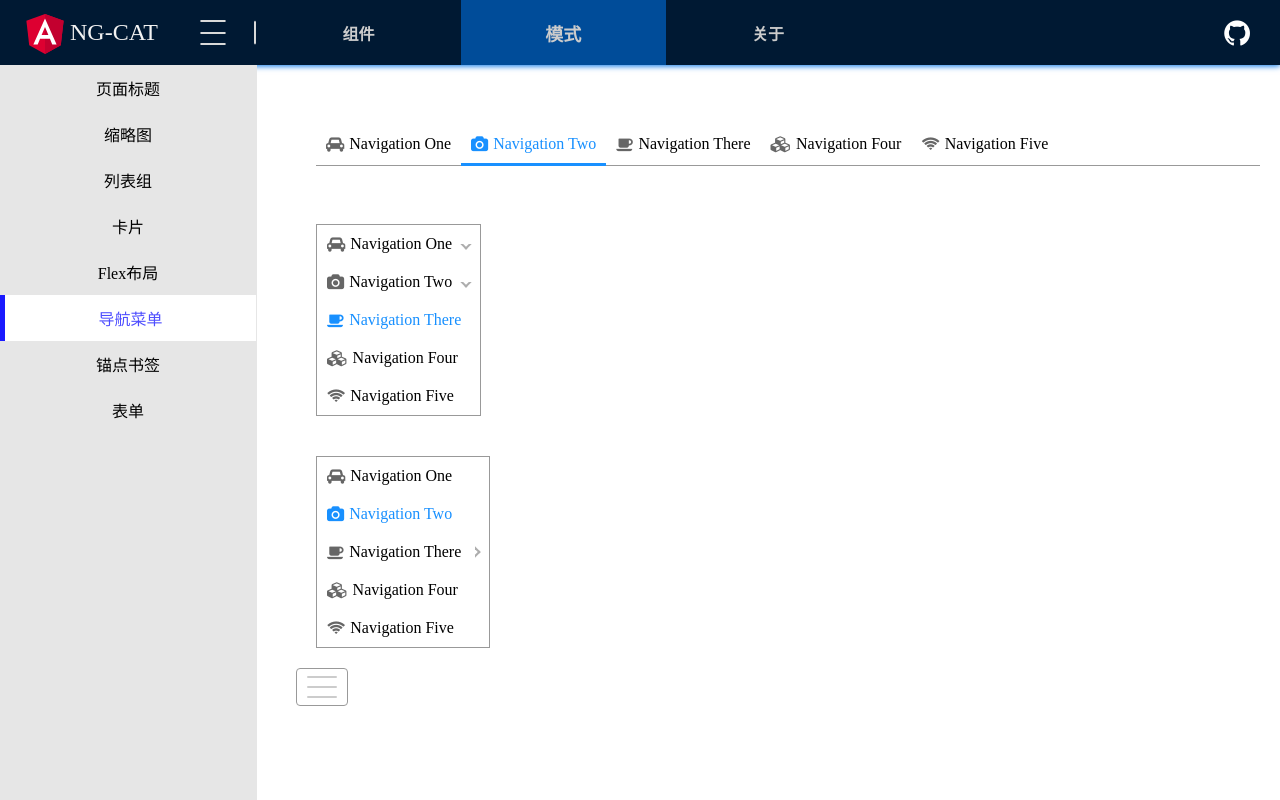
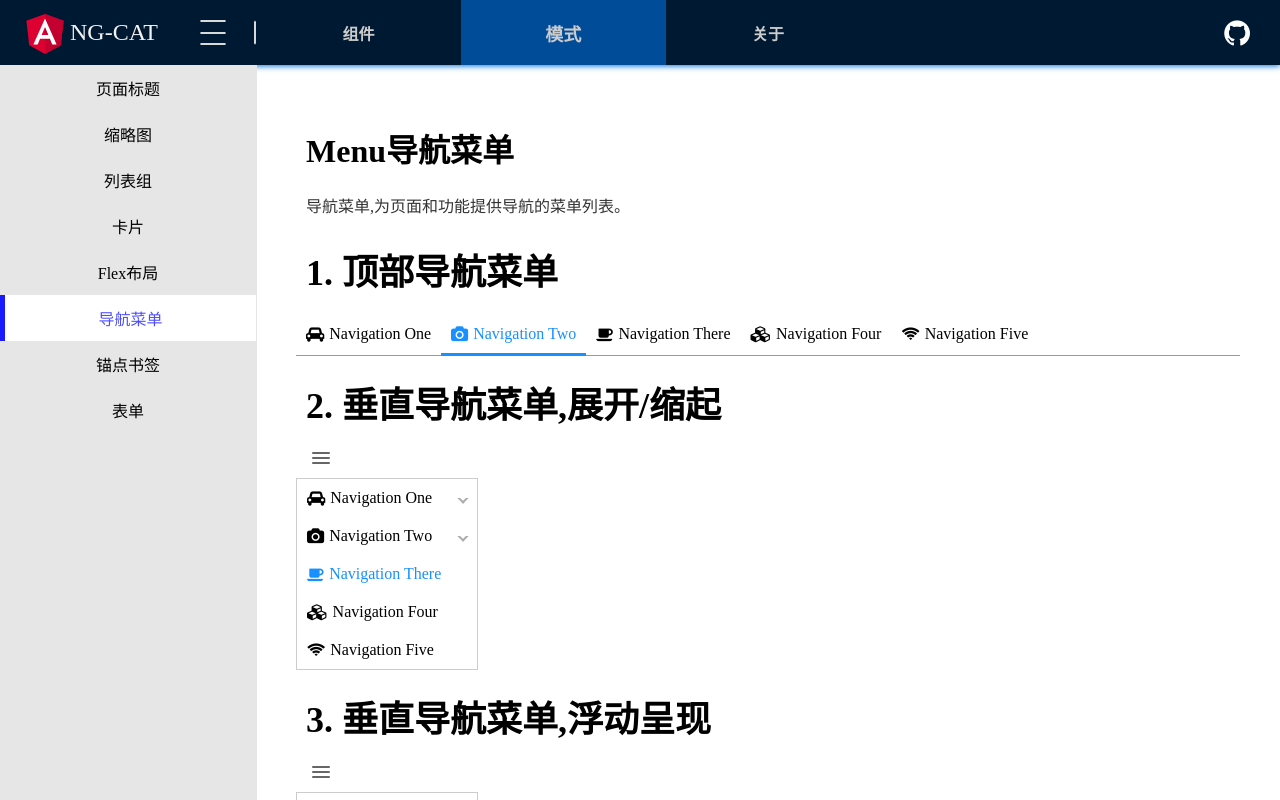
Before and after one commit to blueskyawen/ng-shadow-cat, an Angular app: page /pattern/menu in a window 1280 px wide. Built offline with nearby package versions, Linux system fonts and the light colour scheme.

Commit message:
add menu2

```diff
--- a/src/app/demo/menu/menu.component.html
+++ b/src/app/demo/menu/menu.component.html
@@ -1,3 +1,7 @@
+<h2 class="title">Menu导航菜单</h2>
+<p>导航菜单,为页面和功能提供导航的菜单列表。</p>
+
+<h1>1. 顶部导航菜单</h1>
 <ul class="nc-menu" [ngClass]="menuClasss">
 	<li class="nc-menu-item" *ngFor="let navItem of menuItems.navItems">
 		<span class="nc-menu-item-title" [ngClass]="{'active':navItem.isActive}" (click)="clickNavItem(navItem)">
@@ -25,19 +29,25 @@
 	</li>
 </ul>
 
-<br/>
+<h1></h1>
 
+<h1>2. 垂直导航菜单,展开/缩起</h1>
+<div style="margin:10px;">
+	<div class="nc-anticon-menu" (click)="antionUser('1')">
+		<div class="nc-anticon"></div>
+	</div>
+</div>
 <ul class="nc-menu" [ngClass]="menuClasss2">
 	<li class="nc-menu-item" *ngFor="let navItem of menuItems2.navItems">
 		<span class="nc-menu-item-title" [ngClass]="{'active':navItem.isActive}" (click)="clickNavItem2(navItem)">
 			<span class="nc-menu-title">
 				<span class="{{navItem.icon}}"></span>
-				{{navItem.title}}
+				<span *ngIf="isShowSide1">{{navItem.title}}</span>
 			</span>
-			<span class="nc-carat" *ngIf="navItem.childs" [ngClass]="getCaratClass(navItem.childs)"></span>
+			<span class="nc-carat" *ngIf="navItem.childs && isShowSide1" [ngClass]="getCaratClass(navItem.childs)"></span>
 		</span>
 
-		<ul class="nc-sub-menu" *ngIf="navItem.childs" [ngClass]="getSubMenuClass(navItem.childs)">
+		<ul class="nc-sub-menu" *ngIf="navItem.childs && isShowSide1" [ngClass]="getSubMenuClass(navItem.childs)">
 			<li class="nc-menu-item" *ngFor="let navItem2 of navItem.childs.navItems">
 				<span class="nc-menu-item-title"  (click)="clickNavItem2(navItem2)" [ngClass]="{'active':navItem2.isActive}">
 					<span class="nc-menu-title">{{navItem2.title}}</span>
@@ -46,7 +56,7 @@
 
 				<ul *ngIf="navItem2.childs" class="nc-sub-menu" [ngClass]="getSubMenuClass(navItem2.childs)">
 					<li class="nc-menu-item" *ngFor="let navItem3 of navItem2.childs.navItems">
-						<span class="nc-menu-item-title" (click)="clickNavItem2(navItem3)" [ngClass]="{'active':navItem2.isActive}">
+						<span class="nc-menu-item-title" (click)="clickNavItem2(navItem3)" [ngClass]="{'active':navItem3.isActive}">
 							<span class="nc-menu-title">{{navItem3.title}}</span>
 						</span>
 					</li>
@@ -56,28 +66,34 @@
 	</li>
 </ul>
 
-<br/>
+<h1></h1>
 
+<h1>3. 垂直导航菜单,浮动呈现</h1>
+<div style="margin:10px;">
+	<div class="nc-anticon-menu" (click)="antionUser('2')">
+		<div class="nc-anticon"></div>
+	</div>
+</div>
 <ul class="nc-menu" [ngClass]="menuClasss3">
 	<li class="nc-menu-item" *ngFor="let navItem of menuItems3.navItems">
-		<span class="nc-menu-item-title" [ngClass]="{'active':navItem.isActive}" (click)="clickNavItem(navItem)">
+		<span class="nc-menu-item-title" [ngClass]="{'active':navItem.isActive}" (click)="clickNavItem3(navItem)">
 			<span class="nc-menu-title">
 				<span class="{{navItem.icon}}"></span>
-				{{navItem.title}}
+				<span *ngIf="isShowSide2">{{navItem.title}}</span>
 			</span>
-			<span class="nc-carat nc-carat-right" *ngIf="navItem.childs"></span>
+			<span class="nc-carat nc-carat-right" *ngIf="navItem.childs && isShowSide2"></span>
 		</span>
 
 		<ul class="nc-sub-menu" *ngIf="navItem.childs" [ngClass]="getSubMenuClass(navItem.childs)">
 			<li class="nc-menu-item" *ngFor="let navItem2 of navItem.childs.navItems">
-				<span class="nc-menu-item-title" (click)="clickNavItem(navItem2)">
+				<span class="nc-menu-item-title" (click)="clickNavItem3(navItem2)" [ngClass]="{'active':navItem2.isActive}">
 					<span class="nc-menu-title">{{navItem2.title}}</span>
 					<span class="nc-carat nc-carat-right" *ngIf="navItem2.childs"></span>
 				</span>
 
 				<ul class="nc-sub-menu"  *ngIf="navItem2.childs" [ngClass]="getSubMenuClass(navItem2.childs)">
 					<li class="nc-menu-item" *ngFor="let navItem3 of navItem2.childs.navItems">
-						<span class="nc-menu-item-title" (click)="clickNavItem(navItem3)">
+						<span class="nc-menu-item-title" (click)="clickNavItem3(navItem3)" [ngClass]="{'active':navItem3.isActive}">
 							<span class="nc-menu-title">{{navItem3.title}}</span>
 						</span>
 					</li>
@@ -86,7 +102,3 @@
 		</ul>
 	</li>
 </ul>
-
-<div class="nc-anticon-menu">
-	<div class="nc-anticon"></div>
-</div>
--- a/src/app/demo/menu/menu.component.ts
+++ b/src/app/demo/menu/menu.component.ts
@@ -114,7 +114,26 @@ export class MenuComponent {
             {title:'Navigation One',
                 icon:'nc-icon fa fa-car',
                 isActive:false,
-                callback: () => {console.log('click menu item!');}
+                callback: () => {console.log('click menu item!');},
+                childs: {
+                    type:'vertical',place: 'down',
+                    navItems: [
+                        {title:'option1',icon:'',isActive:false,type:'vertical',place: 'down',
+                            callback: () => {console.log('click menu item!');}},
+                        {title:'option2',icon:'',isActive:false,type:'vertical',place: 'down',
+                            callback: () => {console.log('click menu item!');},
+                            childs: {
+                                type:'vertical',place: 'down',
+                                navItems: [
+                                    {title:'option3',icon:'',isActive:false,
+                                        callback: () => {console.log('click menu item!');}},
+                                    {title:'option4',icon:'',isActive:false,
+                                        callback: () => {console.log('click menu item!');}}
+                                ]
+                            }
+                        }
+                    ]
+                }
             },
             {title:'Navigation Two',
                 icon:'nc-icon fa fa-camera',
@@ -150,6 +169,8 @@ export class MenuComponent {
     menuClasss : any = {};
     menuClasss2 : any = {};
     menuClasss3 : any = {};
+    isShowSide1 : boolean = true;
+    isShowSide2 : boolean = true;
 
     constructor() {
         this.menuClasss = this.getSubMenuClass(this.menuItems);
@@ -171,28 +192,38 @@ export class MenuComponent {
     }
 
     clickNavItem(item : any) {
-        console.log('clickNavItem');
         if(item.childs && item.childs.navItems.length !== 0) {
             return;
         }
         this.clearMenuItemsActive(this.menuItems);
         item.isActive = true;
         this.setMenuItemsActive(this.menuItems);
+        item.callback();
     }
 
     clickNavItem2(item : any) {
-        console.log('clickNavItem2');
+        if(!this.isShowSide1) {return;}
         if(!item.childs || item.childs.navItems.length === 0) {
             this.clearMenuItemsActive(this.menuItems2);
             item.isActive = true;
             this.setMenuItemsActive(this.menuItems2);
+            item.callback();
         } else {
             item.childs.isShow = !item.childs.isShow;
         }
     }
 
+    clickNavItem3(item : any) {
+        if(item.childs && item.childs.navItems.length !== 0) {
+            return;
+        }
+        this.clearMenuItemsActive(this.menuItems3);
+        item.isActive = true;
+        this.setMenuItemsActive(this.menuItems3);
+        item.callback();
+    }
+
     clearMenuItemsActive(menuNav : any) {
-        console.log('clearMenuItemsActive');
         if(!menuNav || menuNav.navItems.length === 0) {
             return;
         }
@@ -224,4 +255,12 @@ export class MenuComponent {
         }
         return false;
     }
+
+    antionUser(antIndex : any) {
+        if(antIndex === '1') {
+            //this.isShowSide1 = !this.isShowSide1;
+        } else {
+            //this.isShowSide2 = !this.isShowSide2;
+        }
+    }
 }
--- a/src/app/lib/nc-common/nc-menu.less
+++ b/src/app/lib/nc-common/nc-menu.less
@@ -1,7 +1,6 @@
 .nc-anticon-menu {
-  height:36px;
-  width:50px;
-  border:solid 1px #999;
+  height:20px;
+  width:30px;
   border-radius:4px;
   position:relative;
   .nc-anticon {
@@ -9,7 +8,7 @@
     height:2px;
     width: 60%;
     border-radius:1px;
-    background:#ccc;
+    background:#666;
     position:absolute;
     top:50%;
     transform: translateY(-50%) translateX(-50%);
@@ -21,7 +20,7 @@
     height:2px;
     width: 60%;
     border-radius:1px;
-    background:#ccc;
+    background:#666;
     position:absolute;
     top:20%;
     transform: translateX(-50%);
@@ -33,14 +32,14 @@
     height:2px;
     width: 60%;
     border-radius:1px;
-    background:#ccc;
+    background:#666;
     position:absolute;
     bottom:20%;
     transform: translateX(-50%);
     left:50%;
   }
   &:hover {
-    border-color:#1aa3ff;
+    border-color:#008ae6;
     cursor:pointer;
     .nc-anticon {
       background:#80e5ff;
@@ -56,10 +55,7 @@
 
 span.nc-icon {
   display:inline-block;
-  color:#666;
   position:relative;
-}
-.nc-menu-item .nc-icon {
   margin-right:5px;
 }
 .nc-menu-item-title:hover .nc-icon,
@@ -105,7 +101,7 @@ ul {
     list-style:none;
     padding:0;
     border-bottom:solid 1px #999;
-    margin:20px;
+    margin:0px;
     cursor:pointer;
     background:#fff;
     li.nc-menu-item {
@@ -178,9 +174,10 @@ ul {
   &.nc-menu-vertical {
     display:inline-flex;
     flex-direction:column;
-    border:solid 1px #999;
+    border:solid 1px #ccc;
     max-width:100%;
-    min-width:150px;
+    width:180px;
+    background:#fff;
     li.nc-menu-item {
       width:100%;
       &.active {
@@ -189,7 +186,6 @@ ul {
         margin-bottom:0;
       }
       &:hover {
-        color:#1890ff;
         cursor:pointer;
         border-bottom:none;
         margin-bottom:0;
@@ -211,13 +207,21 @@ ul {
       list-style:none;
       padding:0;
       padding-left:20px;
-      li.nc-menu-item {
-        width:100%;
-        position:relative;
-      }
+      z-index:2;
       &.sub-menu-show {
         display:block;
+        animation:nc-menu_down_out .5s;
+        -moz-animation:nc-menu_down_out .5s; /* Firefox */
+        -webkit-animation:nc-menu_down_out .5s; /* Safari and Chrome */
+        -o-animation:nc-menu_down_out .5s; /* Opera */
       }
+    }
+  }
+
+  &.nc-sub-menu {
+    li.nc-menu-item {
+      width:100%;
+      position:relative;
     }
   }
 
@@ -240,9 +244,8 @@ ul {
         padding-left:10px;
         opacity:0;
         box-shadow: -1px -1px 2px 1px #d9d9d9,1px 1px 2px 1px #d9d9d9;
-        //transition:opacity 3s;
         margin-left:1px;
-        color:#666;
+        z-index:2;
       }
       &:hover {
         & > ul.nc-sub-menu {
@@ -256,6 +259,10 @@ ul {
       }
     }
   }
+
+  &.menu-width-auto {
+    width: auto;
+  }
 }
 
 @keyframes nc-menu_right_out
@@ -263,3 +270,8 @@ ul {
   0%   {opacity:0;display:inline-flex;}
   100% {opacity:1;display:inline-flex;}
 }
+@keyframes nc-menu_down_out
+{
+  0%   {opacity:0;}
+  100% {opacity:1;}
+}
```
Also changed, not shown: src/app/lib/nc-shadow-cat.css.
